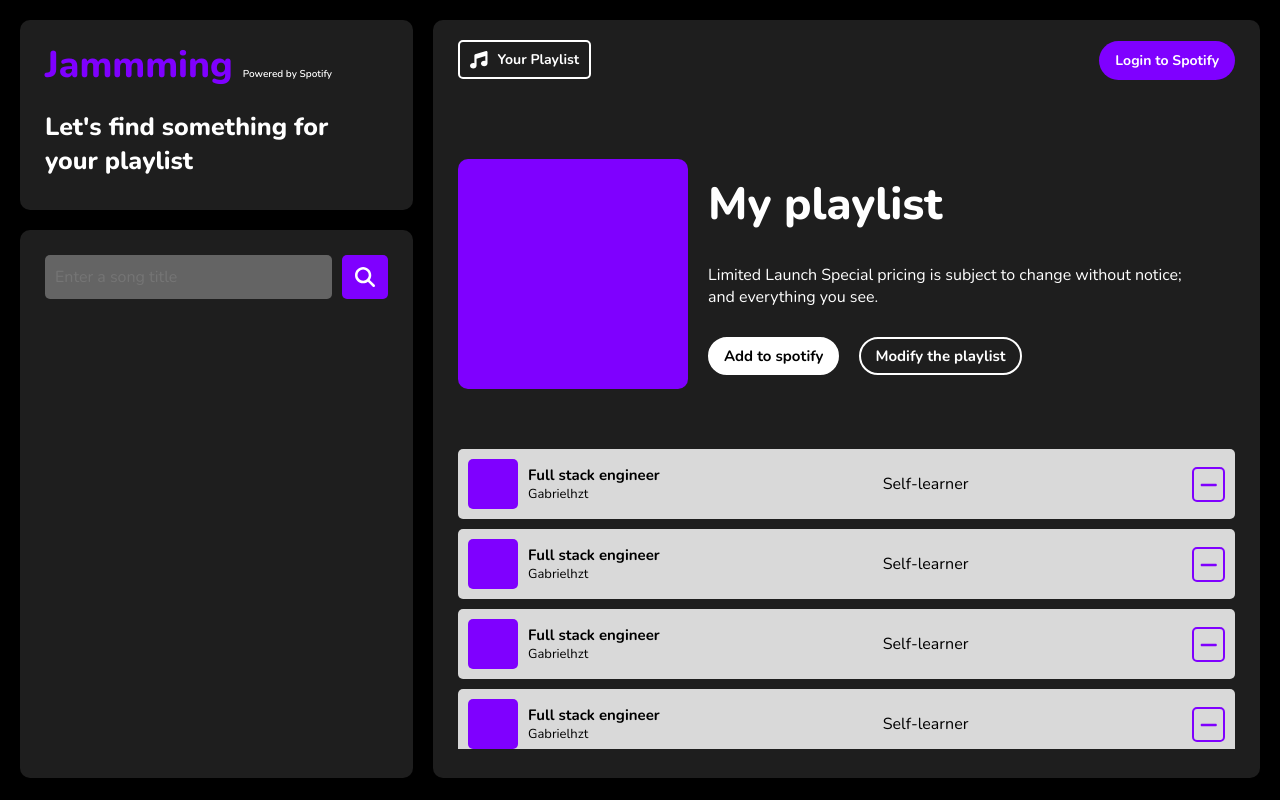
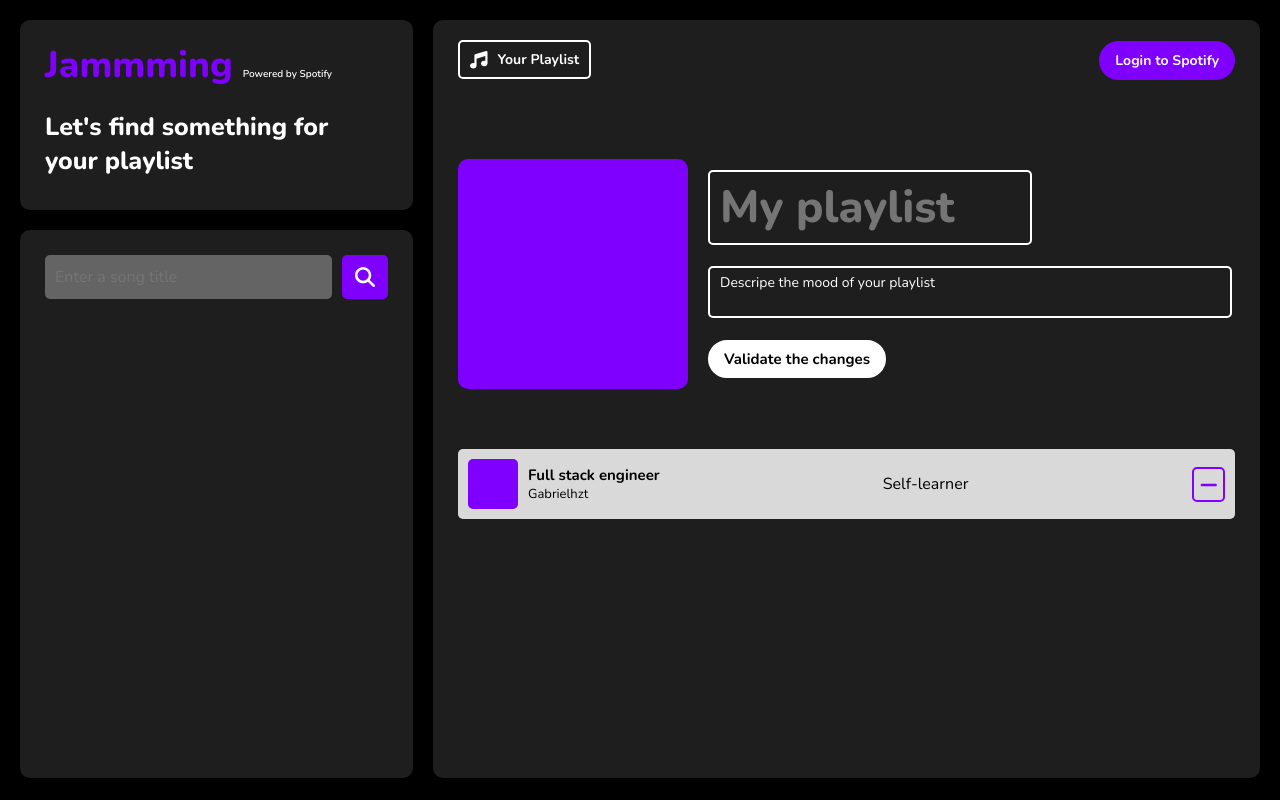
Before and after one commit to Gabrielhzt/Jamming, a React (Create React App) app: page / in a window 1280 px wide. Both pictures are taken after a click on the button "Modify the playlist". Built offline with nearby package versions, Linux system fonts and the light colour scheme.

Commit message:
Add the possibility to change the title and description of the playlist

```diff
--- a/src/API/Spotify.js
+++ b/src/API/Spotify.js
@@ -63,13 +63,13 @@
     }
   },
 
-  importAlbum: async (token, user_id) => {
+  importAlbum: async (token, user_id, name, description) => {
     try {
       const response = await axios.post(
         `https://api.spotify.com/v1/users/${user_id}/playlists`,
         {
-          name: "hello",
-          description: "nono"
+          name: name,
+          description: description
         },
         {
           headers: {
--- a/src/Info/Info.css
+++ b/src/Info/Info.css
@@ -118,3 +118,27 @@
     padding: 6px 6px 5px;
     cursor: pointer;
 }
+
+/*PUT*/
+
+.playlist-title {
+    font-size: 45px;
+    font-weight: 800;
+    max-width: 300px;
+    color: #fff;
+    background-color: transparent;
+    border: 2px solid #fff;
+    border-radius: 5px;
+    padding: 5px 10px;
+}
+
+.playlist-description {
+    font-size: 14px;
+    max-width: 500px;
+    color: #fff;
+    background-color: transparent;
+    border: 2px solid #fff;
+    border-radius: 5px;
+    padding: 5px 10px;
+    resize: none;
+}
--- a/src/Info/Info.js
+++ b/src/Info/Info.js
@@ -1,14 +1,24 @@
-import React from "react";
+import React, { useState } from "react";
 import './Info.css';
 import Spotify from "../API/Spotify";
 import { FontAwesomeIcon } from '@fortawesome/react-fontawesome';
 import { faMinus, faMusic, faUser } from '@fortawesome/free-solid-svg-icons';
 
 const Info = ({ token, setToken }) => {
+    const [put, setPut] = useState(false)
+    const [title, setTitle] = useState('My playlist')
+    const [description, setDescription] = useState('Descripe the mood of your playlist')
+    const [newTitle, setNewTitle] = useState('')
+    const [newDescription, setNewDescription] = useState('Descripe the mood of your playlist')
 
     const handleLogout = () => {
         Spotify.handleLogout(setToken);
     };
+
+    const handleChange = () => {
+        setTitle(newTitle)
+        setDescription(newDescription)
+    }
 
     return (
         <div className="all-info">
@@ -29,49 +39,41 @@
             </div>
             <div className="playlist-info">
                 <div className="big-img"></div>
-                <div className="info">
-                    <h1>My playlist</h1>
-                    <p>Limited Launch Special pricing is subject to change without notice; and everything you see.</p>
-                    <div className="playlist-btn">
-                        <button className="add-to">Add to spotify</button>
-                        <button className="put">Modify the playlist</button>
+                {put ? (
+                    <div className="info">
+                        <input
+                            type="text"
+                            placeholder={title}
+                            className="playlist-title"
+                            onChange={e => setNewTitle(e.target.value)}
+                        />
+                        <textarea
+                            rows="2"
+                            cols="50"
+                            maxlength="150"
+                            className="playlist-description"
+                            onChange={e => setNewDescription(e.target.value)}
+                        >
+                            {description}
+                        </textarea>
+                        <div className="playlist-btn">
+                        <button className="add-to" onClick={() => { setPut(false); handleChange(); }}>
+                            Validate the changes
+                        </button>
+                        </div>
                     </div>
-                </div>
+                ):(
+                    <div className="info">
+                        <h1>{title}</h1>
+                        <p>{description}</p>
+                        <div className="playlist-btn">
+                            <button className="add-to">Add to spotify</button>
+                            <button className="put" onClick={() => setPut(true)}>Modify the playlist</button>
+                        </div>
+                    </div>
+                )}
             </div>
             <div className="playlist-song">
-                <div className="song">
-                    <div className="song-info">
-                        <div className="img"></div>
-                        <div className="text-song">
-                            <h3>Full stack engineer</h3>
-                            <p>Gabrielhzt</p>
-                        </div>
-                    </div>
-                    <p>Self-learner</p>
-                    <button className="remove"><FontAwesomeIcon icon={faMinus} size="xl" /></button>
-                </div>
-                <div className="song">
-                    <div className="song-info">
-                        <div className="img"></div>
-                        <div className="text-song">
-                            <h3>Full stack engineer</h3>
-                            <p>Gabrielhzt</p>
-                        </div>
-                    </div>
-                    <p>Self-learner</p>
-                    <button className="remove"><FontAwesomeIcon icon={faMinus} size="xl" /></button>
-                </div>
-                <div className="song">
-                    <div className="song-info">
-                        <div className="img"></div>
-                        <div className="text-song">
-                            <h3>Full stack engineer</h3>
-                            <p>Gabrielhzt</p>
-                        </div>
-                    </div>
-                    <p>Self-learner</p>
-                    <button className="remove"><FontAwesomeIcon icon={faMinus} size="xl" /></button>
-                </div>
                 <div className="song">
                     <div className="song-info">
                         <div className="img"></div>
```
